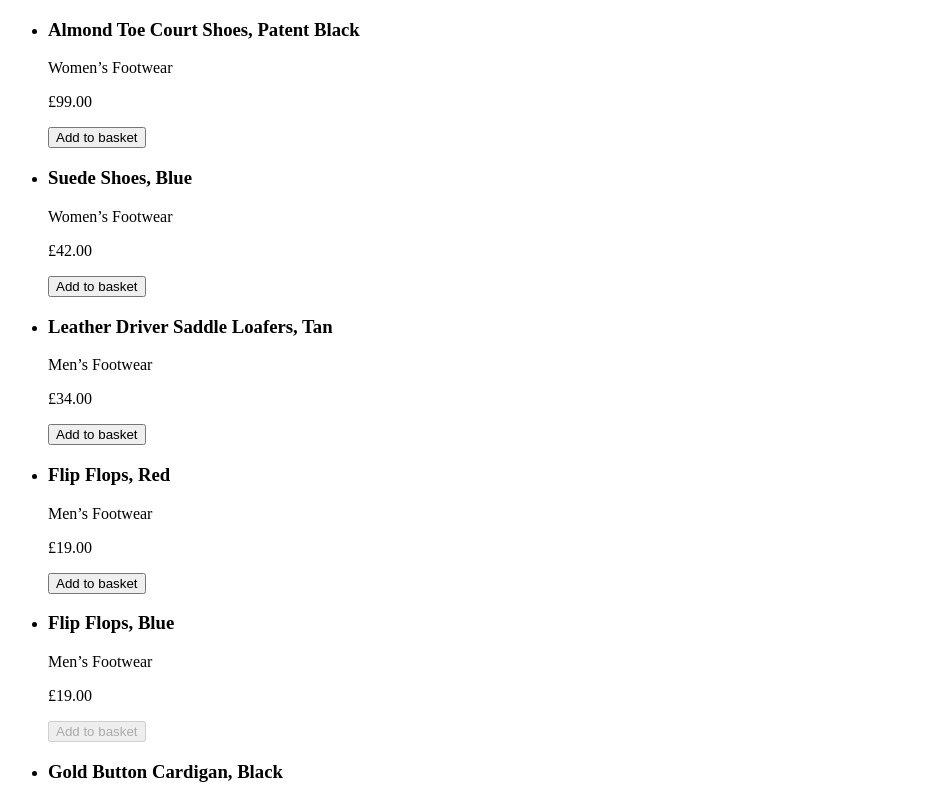
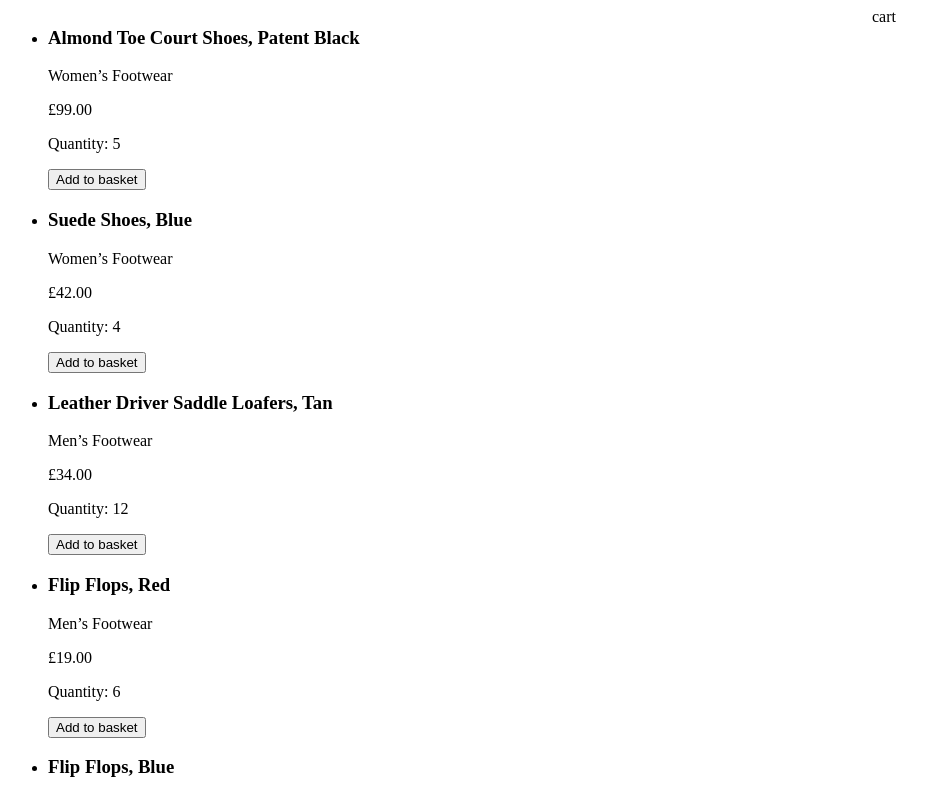
Before and after one commit to vinceumo/shoppingCart, a Vue app: page / in a window 1280 px wide. Shown: the top 798 px of the page, without its empty margins (0-927 px from the left). Built offline with nearby package versions, Linux system fonts and the light colour scheme.

Commit message:
Refactor product listing

```diff
--- a/src/App.vue
+++ b/src/App.vue
@@ -1,17 +1,39 @@
 <template>
   <div id="app">
-    <ProductListing />
+    <ProductListing
+      v-bind:products="products"
+      v-on:onAddToBasket="getAddToBasket" />
+    <ProductCart/>
   </div>
 </template>
 
 <script>
-
-import ProductListing from './components/organisms/ProductListing'
+import productsJson from "./data/products.json";
+import ProductListing from './components/organisms/ProductListing';
+import ProductCart from "./components/organisms/ProductCart";
 
 export default {
   name: 'app',
   components: {
+    ProductCart,
     ProductListing
+  },
+  data() {
+    return {
+      products: productsJson,
+    }
+  },
+  methods: {
+    getAddToBasket(value) {
+      this.products[value].quantityInStock += -1;
+    }
   }
 }
 </script>
+
+<style lang="scss" scoped>
+#app {
+  display: grid;
+  grid-template-columns: 1fr 400px;
+}
+</style>
--- a/src/components/molecules/ProductCard.vue
+++ b/src/components/molecules/ProductCard.vue
@@ -4,14 +4,25 @@
     <p>{{ product.category }}</p>
     <p v-if="product.discount === 0">{{ product.price | currency }}</p>
     <p v-else><del>{{ product.price | currency }}</del> | {{ product.price - product.discount | currency }}</p>
-    <button v-bind:disabled="product.quantityInStock === 0">Add to basket</button>
+    <p>Quantity: {{ product.quantityInStock }}</p>
+    <button
+      v-bind:disabled="product.quantityInStock === 0"
+      v-on:click="addToBasket(id) ">
+      Add to basket
+    </button>
   </li>
 </template>
 
 <script>
 export default {
   props: {
+    id: Number,
     product: Object
+  },
+  methods: {
+    addToBasket(i) {
+      this.$emit("onAddToBasket", i);
+    }
   }
 }
 </script>
--- /dev/null
+++ b/src/components/organisms/ProductCart.vue
@@ -0,0 +1,5 @@
+<template>
+  <section>
+    cart
+  </section>
+</template>
--- a/src/components/organisms/ProductListing.vue
+++ b/src/components/organisms/ProductListing.vue
@@ -4,23 +4,27 @@
       <ProductCard
         v-for="(product, index) in products"
         v-bind:key="index"
-        v-bind:product="product"/>
+        v-bind:id="index"
+        v-bind:product="product"
+        v-on:onAddToBasket="getAddToBasket"/>
     </ul>
   </section>
 </template>
 
 <script>
-import productsJson from "../../data/products.json";
 import ProductCard from "../molecules/ProductCard";
 
 export default {
   components: {
     ProductCard
   },
-  data() {
-    return {
-      products: productsJson
+  props: {
+    products: Array
+  },
+  methods: {
+    getAddToBasket(i) {
+      this.$emit("onAddToBasket", i);
     }
-  },
+  }
 }
 </script>
```
